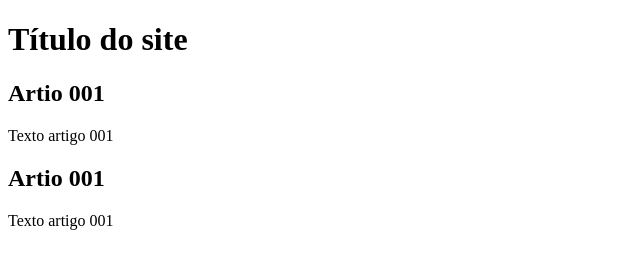
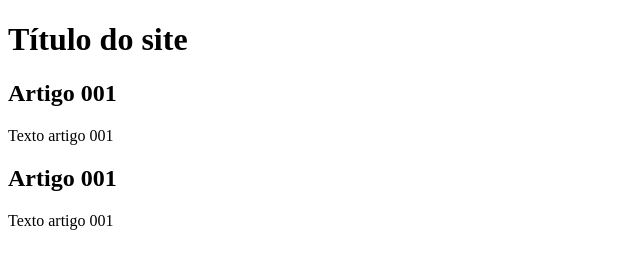
Before and after one commit to lucasllimati/projeto-site, a plain HTML site: page index.html in a window 1280 px wide. Shown: the full height of the page, 0-640 px from the left. Drawn offline with Linux system fonts and the light colour scheme.

Commit message:
Update index.html

```diff
--- a/index.html
+++ b/index.html
@@ -13,11 +13,11 @@
             <h1>Título do site</h1>
         </header>
         <article>
-            <h2>Artio 001</h2>
+            <h2>Artigo 001</h2>
             <p>Texto artigo 001</p>
         </article>
         <article>
-            <h2>Artio 001</h2>
+            <h2>Artigo 001</h2>
             <p>Texto artigo 001</p>
         </article>
     </main>
```
